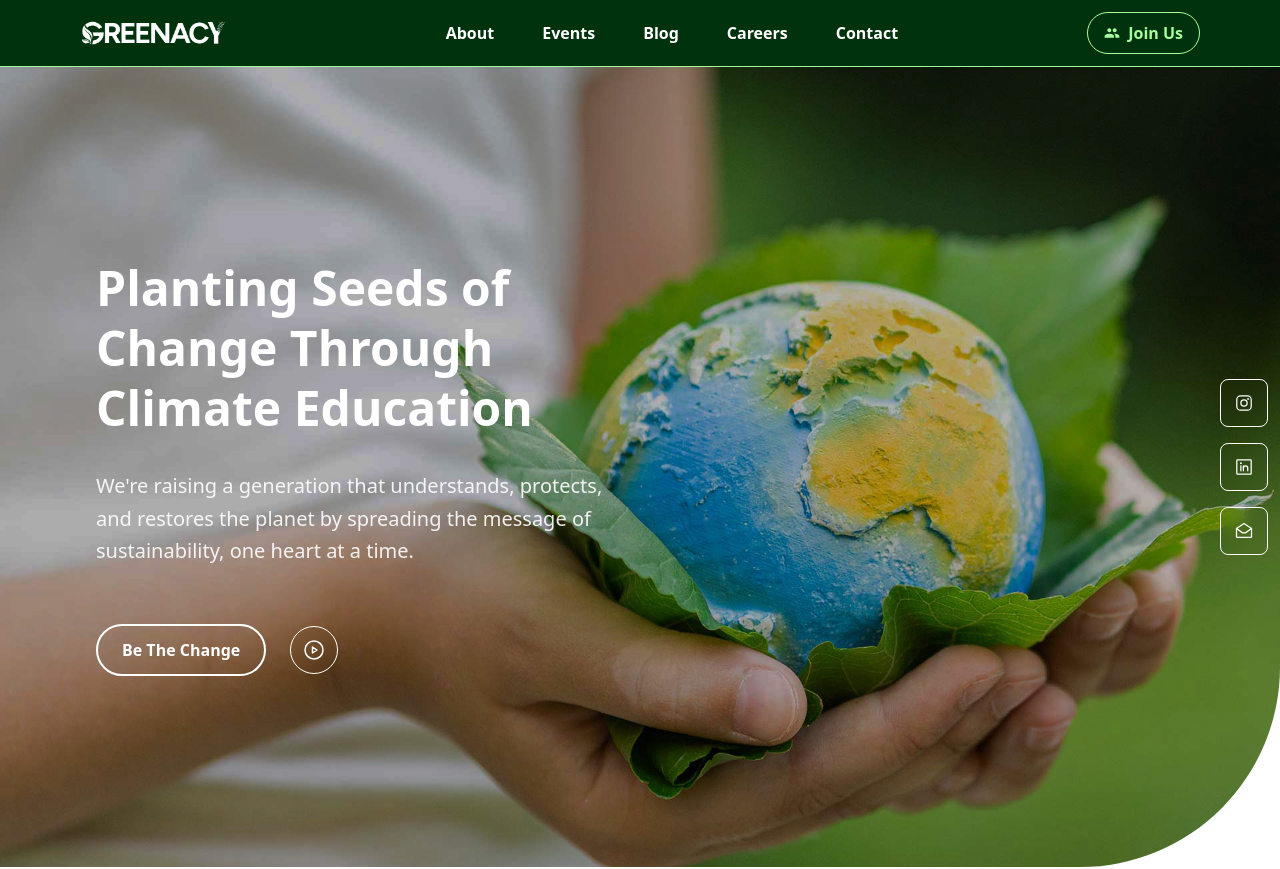
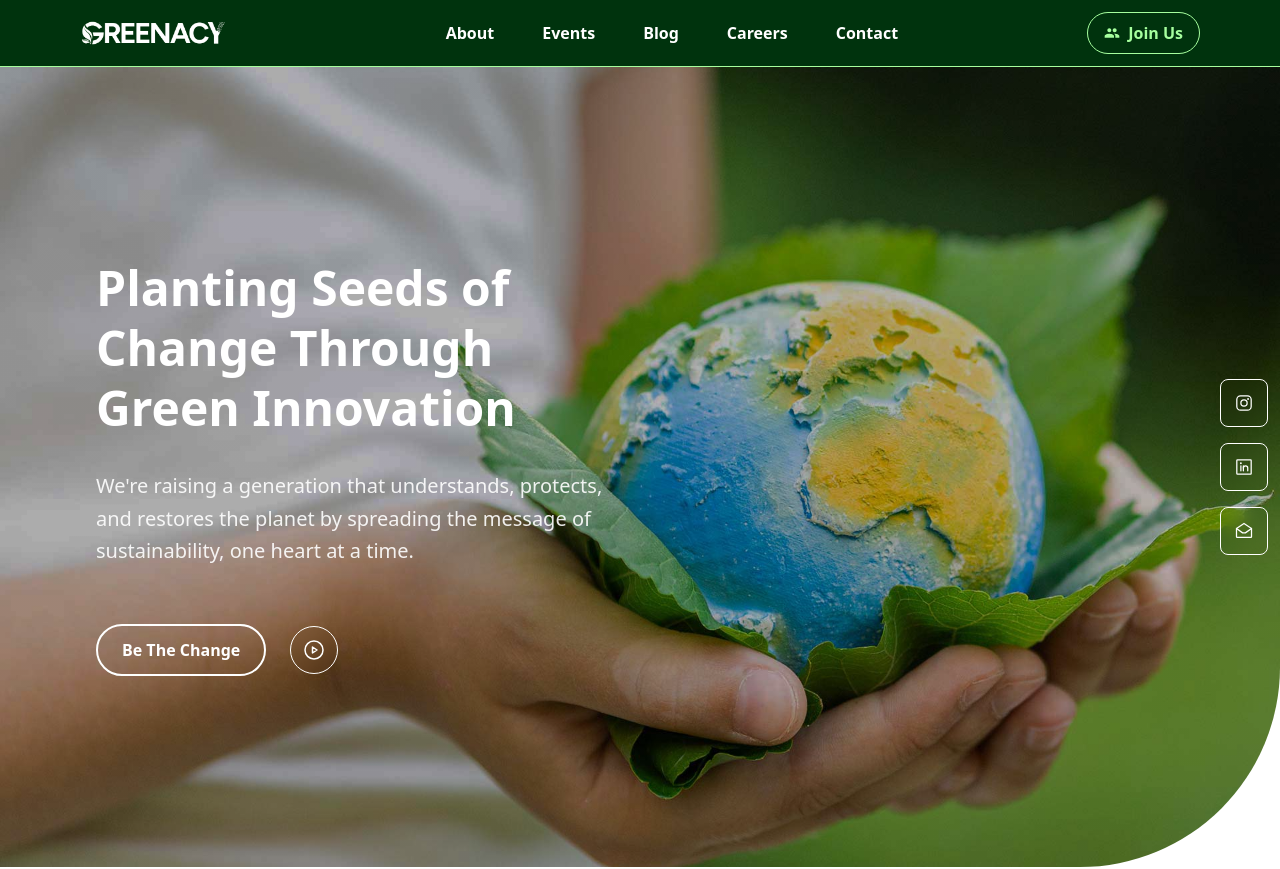
Before and after one commit to Favour123/Greenacy-clone, a React (Vite) app in the folder client/: page / in a window 1280 px wide. Shown: the top 869 px of the page. Built offline with nearby package versions, Linux system fonts and the light colour scheme.

Commit message:
fix: added flip

```diff
--- a/client/src/components/layouts/homepage/Hero/Hero.tsx
+++ b/client/src/components/layouts/homepage/Hero/Hero.tsx
@@ -1,4 +1,4 @@
-import React from "react";
+import React, { useState, useEffect } from "react";
 // import { Play, Instagram, Linkedin, Mail } from 'lucide-react';
 import { InstagramLogo, LinkedinLogo, EnvelopeSimpleOpen, PlayCircle } from "phosphor-react";
 import { HeroBg, Logo1, Logo2, Logo3, Logo4, Logo5 } from "../../../../assets/images";
@@ -77,6 +77,14 @@ const defaultSocialLinks: SocialLink[] = [
    },
 ];
 
+// Add this before the Hero component
+const flipWords = [
+   "Climate Education",
+   "Sustainable Future",
+   "Green Innovation",
+   "Environmental Care"
+];
+
 const Hero: React.FC<HeroProps> = ({
    title = "Planting Seeds of Change Through ",
    span = "Climate Education",
@@ -89,6 +97,21 @@ const Hero: React.FC<HeroProps> = ({
    socialLinks = defaultSocialLinks,
    className = "",
 }) => {
+   const [currentWordIndex, setCurrentWordIndex] = useState(0);
+   const [isFlipping, setIsFlipping] = useState(false);
+
+   useEffect(() => {
+      const intervalId = setInterval(() => {
+         setIsFlipping(true);
+         setTimeout(() => {
+            setCurrentWordIndex((prev) => (prev + 1) % flipWords.length);
+            setIsFlipping(false);
+         }, 150);
+      }, 3000);
+
+      return () => clearInterval(intervalId);
+   }, []);
+
    return (
       <div className={`relative min-h-40 md:min-h-screen ${className}`}>
          {/* Hero Section */}
@@ -117,7 +140,12 @@ const Hero: React.FC<HeroProps> = ({
                <div className="grid grid-cols-1 md:grid-cols-2 lg:grid-cols-2 gap-6 md:gap-8 lg:gap-12 items-center">
                   {/* Left Content */}
                   <div className="text-white space-y-6 sm:space-y-8">
-                     <h1 className="text-3xl sm:text-4xl md:text-4xl lg:text-5xl font-bold leading-tight md:leading-tight lg:leading-tight">{title} <span>{span}</span></h1>
+                     <h1 className="text-3xl sm:text-4xl md:text-4xl lg:text-5xl font-bold leading-tight md:leading-tight lg:leading-tight">
+                        {title}
+                        <span className={`inline-block transition-all duration-150 ${isFlipping ? 'opacity-0 transform -translate-y-2' : 'opacity-100 transform translate-y-0'}`}>
+                           {flipWords[currentWordIndex]}
+                        </span>
+                     </h1>
 
                      <p className="text-base sm:text-lg md:text-xl leading-relaxed opacity-90 max-w-[-50%]">{subtitle}</p>
 
```
